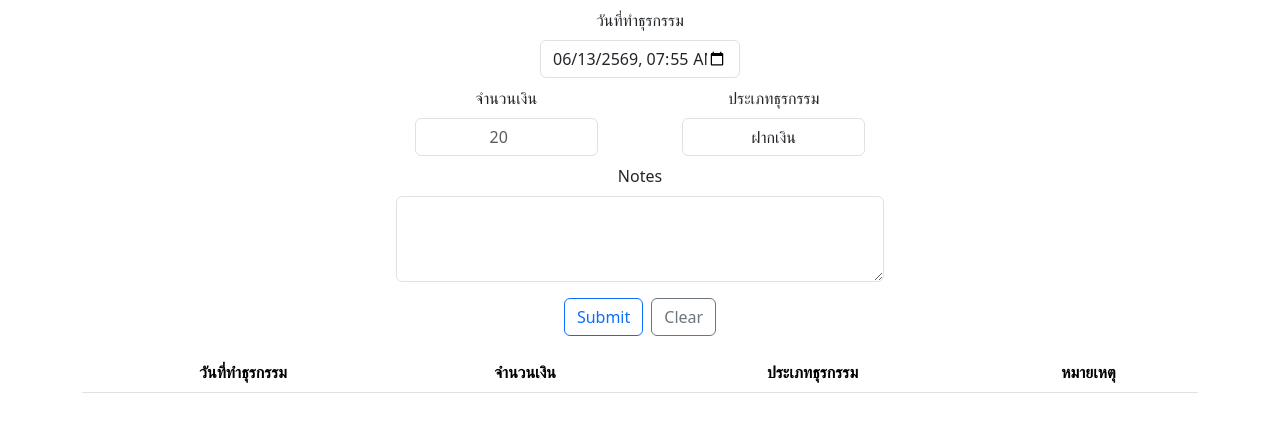
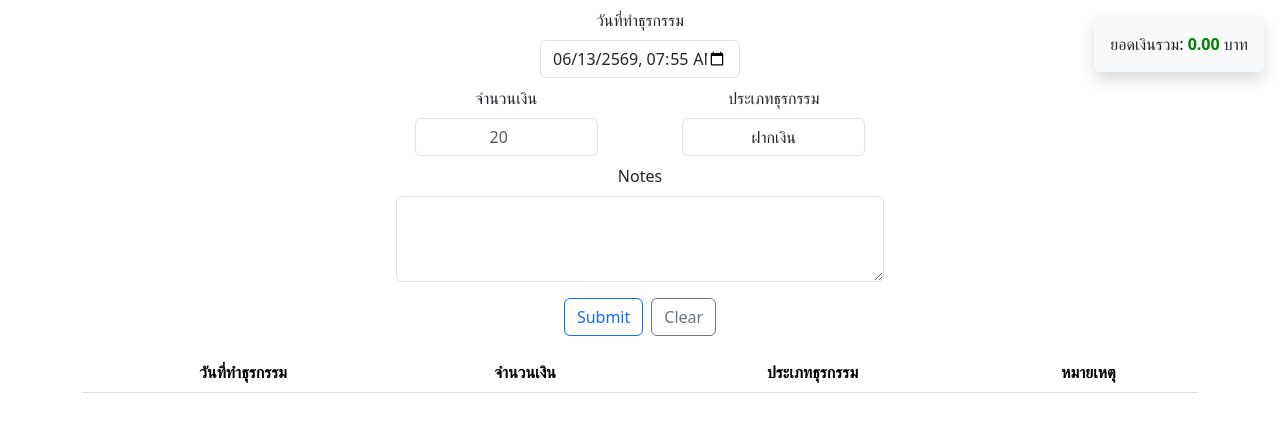
Before and after one commit to abdulthemagician/vibe-bank, a website: page publics/index.html in a window 1280 px wide. Drawn offline with nearby package versions, Linux system fonts and the light colour scheme; no server answers.

Commit message:
feat: add a balance feature to the top right corner of the webpage (frontend)

```diff
--- a/publics/index.html
+++ b/publics/index.html
@@ -5,10 +5,13 @@
     <meta name="viewport" content="width=device-width, initial-scale=1.0">
     <title>Vibe Bank</title>
     <link rel="stylesheet" href="https://cdn.jsdelivr.net/npm/bootstrap@5.3.8/dist/css/bootstrap.min.css">
-    <style>
-    </style>
 </head>
 <body>
+    <div class="position-fixed top-0 end-0 m-3 bg-light p-3 rounded shadow">
+        <div class="balance-display">
+            <span class="d-none d-lg-inline">ยอดเงินรวม: </span><span id="total-balance" style="font-weight: bold; color: green;">0.00</span> บาท
+        </div>
+    </div>
     <div class="container mb-2">
         <form class="mt-2 d-flex flex-column align-items-center">
             <div class="row mb-2">
```
